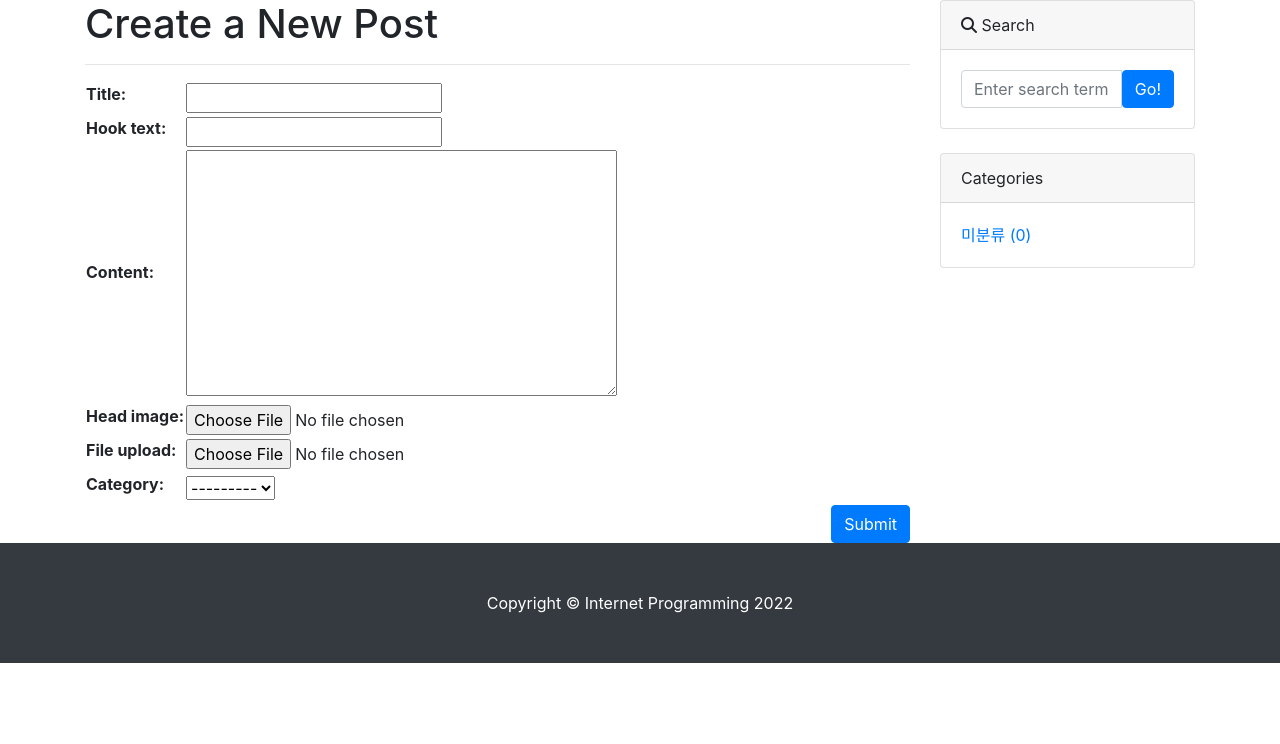
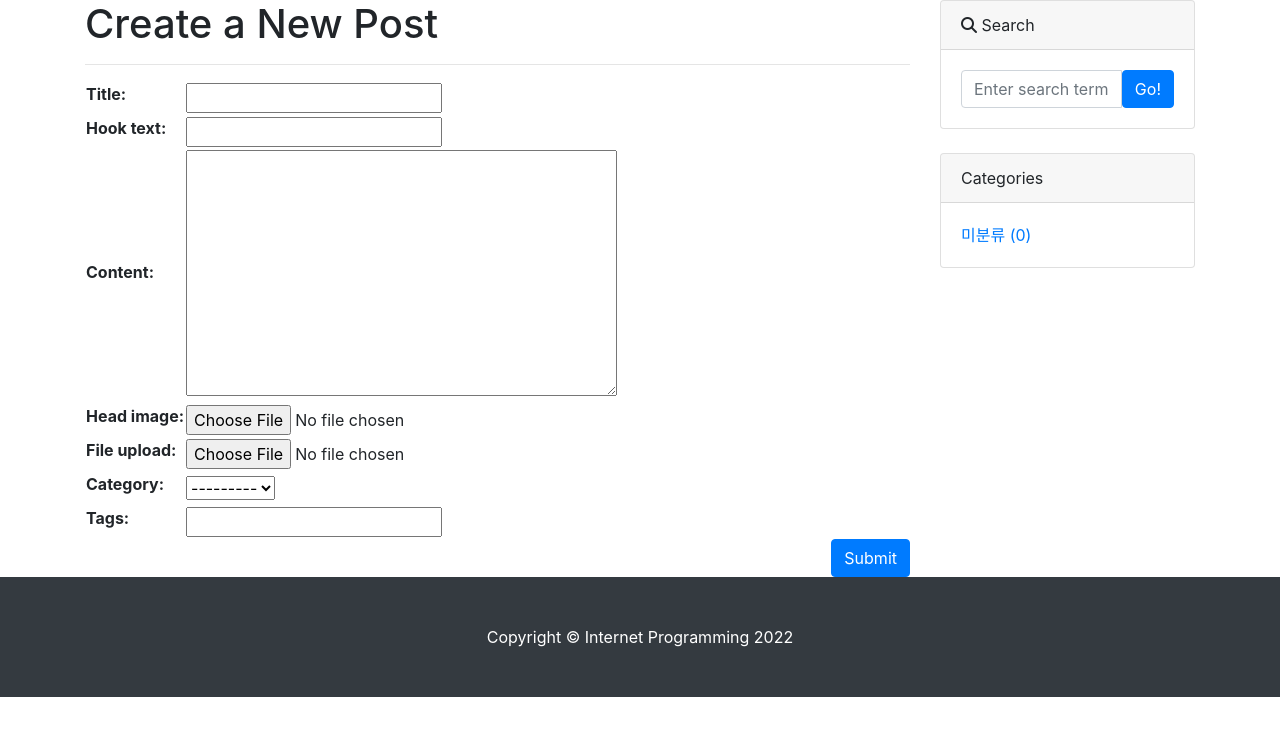
Before and after one commit to SeowonPark001/Django_2022, a Django app: page /blog/create_post/ in a window 1280 px wide. Shown: the part 56-800 px from the top of the page. Run offline with Django 4.2, Linux system fonts and the light colour scheme; the visitor is signed in with stand-in values (Sample User, id 1); data that the repository does not hold is empty; some libraries are stand-ins or nearby versions.

Commit message:
태그 선택란 추가

```diff
--- a/blog/templates/blog/post_detail.html
+++ b/blog/templates/blog/post_detail.html
@@ -49,7 +49,6 @@
                 <i class="fas fa-pen">Edit Post</i>
             </a>
         {% endif %}
-        <br>
 
         <!-- Preview image figure-->
         <figure class="mb-4">
--- a/blog/templates/blog/post_form.html
+++ b/blog/templates/blog/post_form.html
@@ -18,17 +18,17 @@
 <form method="post" enctype="multipart/form-data">
     <!-- token -->
     {% csrf_token %}
-        <table>
+    <table>
 
     <!-- view.py의 fields > models.py에 내용 있음 -->
         {{ form }}  <!-- | crispy }} form이 없으면 crispy 적용 -->
 
-        <!-- select -> text 입력창으로 변환 -->
-<!--        <tr> &lt;!&ndash; , ; 으로 태그 구분 &ndash;&gt;-->
-<!--            <th><label for="id_tags">Tags</label></th>-->
-<!--            <td><input id="id_tags" type="text" name="tags_str"></td>-->
-<!--        </tr>-->
-        </table>
+        <!-- 태그 입력: [,], [;] 으로 구분 -->
+        <tr> <!-- select -> text 입력창으로 변환 -->
+            <th><label for="id_tags">Tags: </label></th>
+            <td><input id="id_tags" type="text" name="tags_str"></td> <!-- view.py 내용와 같은 이름 -->
+        </tr>
+    </table>
 
 <!--    <div id="div_id_tags_str">-->
 <!--        <label for="id_tags">Tags</label>-->
--- a/blog/views.py
+++ b/blog/views.py
@@ -35,7 +35,7 @@ from .serializers import postSerializer
 # 15장 : Form
 class PostCreate(LoginRequiredMixin, UserPassesTestMixin, CreateView):
     model = Post
-    fields = ['title', 'hook_text', 'content', 'head_image', 'file_upload', 'category']  # 등록글 속성들, , 'tags'
+    fields = ['title', 'hook_text', 'content', 'head_image', 'file_upload', 'category']  # 등록글 속성들 , 'tags' << 추가하고 다시 없애기!!!
 
     # post_form.html: CreateView가 (모델명)_form.html을 템플릿으로 인지
 
@@ -54,24 +54,23 @@ class PostCreate(LoginRequiredMixin, UserPassesTestMixin, CreateView):
         if current_user.is_authenticated and (current_user.is_superuser or current_user.is_staff):
             # 해당 사용자를 폼에 해당하는 작성자로 간주
             form.instance.author = current_user
-            return super(PostCreate, self).form_valid(form)
-
-            # response = super(PostCreate, self).form_valid()
-            # tags_str = self.POST.get('tags_str')
-            # if tags_str:
-            #     tags_str = tags_str.strip()
-            #     tags_str, is_created = tags_str.replace(',',';') # true: / false: 원래 애방
-            #     tag_list = tags_str.split(';')
-            #     for t in tag_list:
-            #         t = t.strip()
-            #         tag, is_tag_created = Tag.objects.get_or_create(name=t)
-            #         if is_tag_created:
-            #             tag.slug = slugify(t, allow_unicode=True)
-            #             tag.save()
-            #         self.object.tags.add(tag)
-            # return response # super(PostCreate, self).form_valid(form)
+            response = super(PostCreate, self).form_valid(form)
+            # 태그 입력
+            tags_str = self.request.POST.get('tags_str')
+            if tags_str: # true: / false: 원래 애방
+                tags_str = tags_str.strip()             # 문자열의 전체 앞뒤 여백 제거
+                tags_str = tags_str.replace(',',';')    # [,]->[;]으로 변환 , is_created
+                tag_list = tags_str.split(';')          # [;] 기준으로 문자열 분리 >> 배열
+                for t in tag_list:
+                    t = t.strip()
+                    tag, is_tag_created = Tag.objects.get_or_create(name=t)
+                    if is_tag_created:
+                        tag.slug = slugify(t, allow_unicode=True)
+                        tag.save()
+                    self.object.tags.add(tag)
+            return response             # super(PostCreate, self).form_valid(form)
         else:
-            return redirect('/blog/')  # 인증된 사용자가 아닌 경우 blog 페이지로 이동
+            return redirect('/blog/')   # 인증된 사용자가 아닌 경우 blog 페이지로 이동
 
     # (UserPassesTestMixin)
     def test_func(self):
@@ -82,12 +81,13 @@ class PostCreate(LoginRequiredMixin, UserPassesTestMixin, CreateView):
 # 15장 이미 존재하는 포스트 수정
 class PostUpdate(LoginRequiredMixin, UpdateView):
     model = Post
-    fields = ['title', 'hook_text', 'content', 'head_image', 'file_upload', 'category', 'tags']  # 등록글 속성들, 똑같이 적기
+    fields = ['title', 'hook_text', 'content', 'head_image', 'file_upload', 'category']  # 등록글 속성들, 똑같이 적기 , 'tags'
     template_name = 'blog/post_update_form.html'
 
 
     def get_context_data(self, object_list=None, **kwargs):
         context = super(PostUpdate, self).get_context_data()
+        # 태그 입력 - 기존 태그에 입력한 새 태그 추가
         if self.object.tags.exists:
             tag_str_list = list()
             for t in self.object.tags.all():
@@ -104,22 +104,23 @@ class PostUpdate(LoginRequiredMixin, UpdateView):
         else:
             raise PermissionDenied  # Exception 발생
 
-    # def form_valid(self, form):
-    #     response = super(PostUpdate, self).form_valid(form)
-    #     self.object.tags.clear() # 기존 태그들을 삭제 후 새 태그들 등록
-    #     tags_str = self.POST.get('tags_str')
-    #     if tags_str:
-    #         tags_str = tags_str.strip()
-    #         tags_str, is_created = tags_str.replace(',', ';')  # true: / false: 원래 애방
-    #         tag_list = tags_str.split(';')
-    #         for t in tag_list:
-    #             t = t.strip()
-    #             tag, is_tag_created = Tag.objects.get_or_create(name=t)
-    #             if is_tag_created:
-    #                 tag.slug = slugify(t, allow_unicode=True)
-    #                 tag.save()
-    #             self.object.tags.add(tag)
-    #     return response
+    def form_valid(self, form):
+        response = super(PostUpdate, self).form_valid(form)
+        self.object.tags.clear()    # 기존 태그들을 삭제 후 새 태그들 등록
+        # 태그 입력
+        tags_str = self.request.POST.get('tags_str')
+        if tags_str:
+            tags_str = tags_str.strip()             # 문자열의 전체 앞뒤 여백 제거
+            tags_str = tags_str.replace(',', ';')   # [,]->[;]으로 변환 , is_created
+            tag_list = tags_str.split(';')          # [;] 기준으로 문자열 분리 >> 배열
+            for t in tag_list:
+                t = t.strip()
+                tag, is_tag_created = Tag.objects.get_or_create(name=t)
+                if is_tag_created:
+                    tag.slug = slugify(t, allow_unicode=True)
+                    tag.save()
+                self.object.tags.add(tag)
+        return response
 
 
 
```
Also changed, not shown: blog/templates/blog/post_update_form.html (+5 -5 lines).
